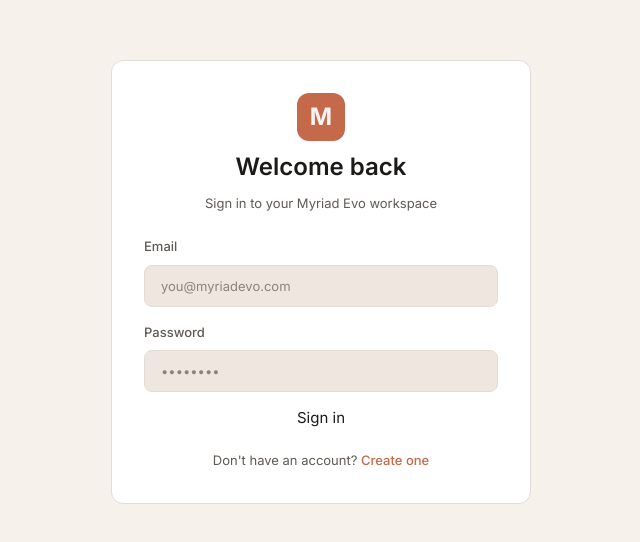
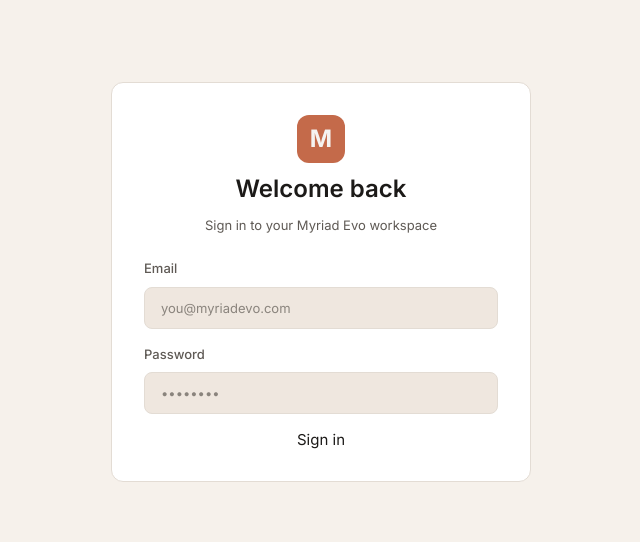
Before and after one commit to edubew/myriad_evo_crm, a React (Vite) app: page /login in a window 1280 px wide. Shown: the part 118-660 px from the top of the page, without its empty margins (319-959 px from the left). Built offline with nearby package versions, Linux system fonts and the light colour scheme.

Commit message:
Disable create account button

```diff
--- a/src/pages/Login/Login.jsx
+++ b/src/pages/Login/Login.jsx
@@ -24,7 +24,7 @@ function Login() {
     try {
       const loggedInUser = await login(form);
       console.log("Logged in user:", loggedInUser);
-      navigate("/dashboard")
+      navigate("/dashboard");
     } catch (err) {
       setError(err.response?.data?.error || "Invalid email or password");
     } finally {
@@ -71,12 +71,12 @@ function Login() {
           </Button>
         </form>
 
-        <p className="auth-card__footer">
+        {/* <p className="auth-card__footer">
           Don't have an account?{" "}
           <Link to="/register" className="auth-card__link">
             Create one
           </Link>
-        </p>
+        </p> */}
       </div>
     </div>
   );
```
